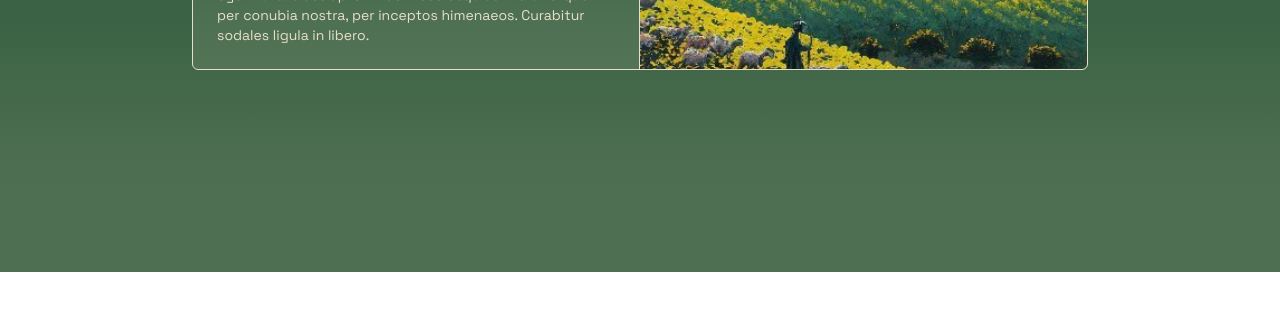
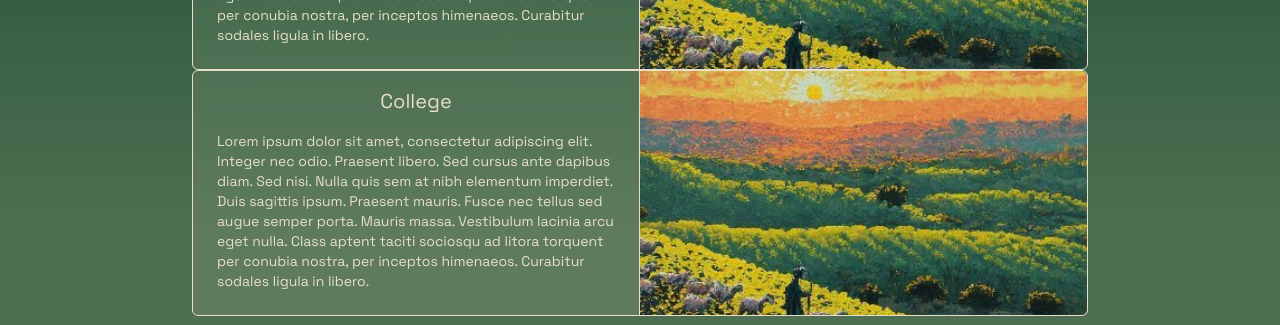
Before and after one commit to rahuljangirwork/rahuljangir.work, a Next.js app: page / in a window 1280 px wide. Shown: the part 621-946 px from the top of the page. Before the commit the page ends 893 px from the top, so only its background shows below. Built offline with nearby package versions, Linux system fonts and the light colour scheme.

Commit message:
added another horizontal card component

```diff
--- a/app/page.tsx
+++ b/app/page.tsx
@@ -52,6 +52,7 @@ export default function Home() {
       <section className="w-full max-w-4xl mx-auto text-palette-2 mb-3">
         <h1 className="font-bold text-3xl py-2">About Me</h1>
         <HorizontalCard />
+        <HorizontalCard order="flip" />
       </section>
     </>
   );
```
